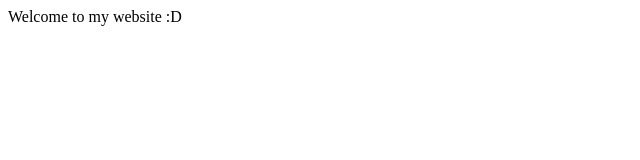
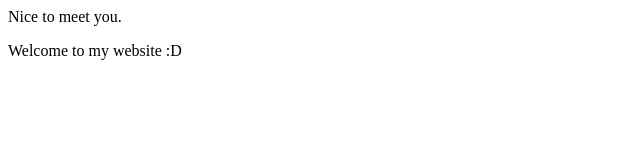
Before and after one commit to hayuncho/hayuncho.github.io, a plain HTML site: page index.html in a window 1280 px wide. Shown: the whole page, without its empty margins (0-640 px from the left). Drawn offline with Linux system fonts and the light colour scheme.

Commit message:
Update index.html

```diff
--- a/index.html
+++ b/index.html
@@ -1,6 +1,6 @@
 <html>
   <head>
-
+  Nice to meet you.
 
   </head>
 <body>
```
